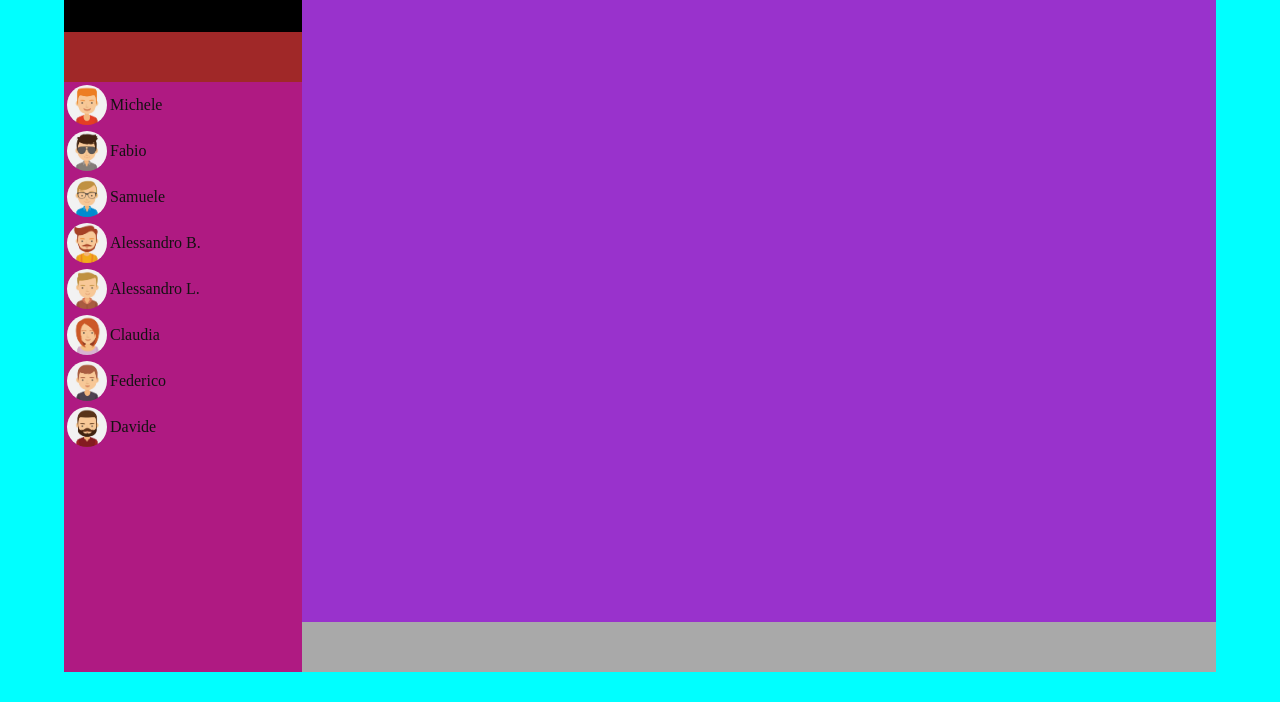
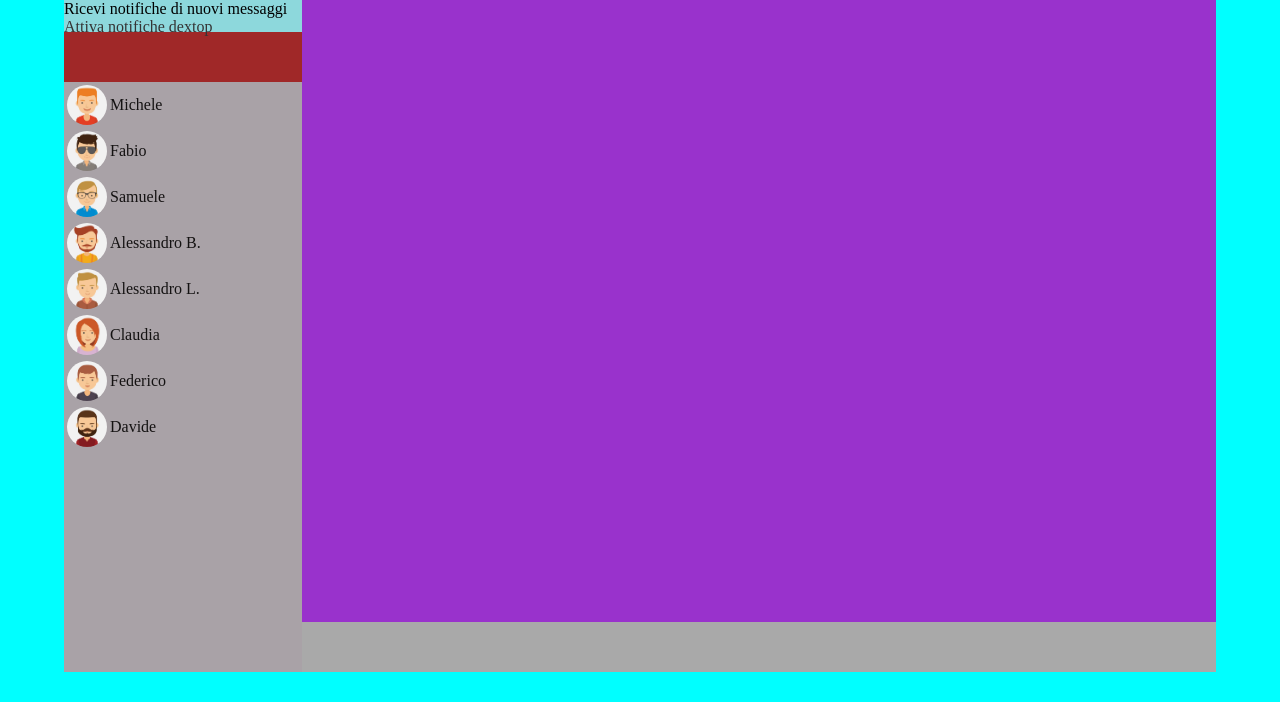
Before and after one commit to DeniPingiori/vue-boolzapp, a plain HTML site: page index.html in a window 1280 px wide. Shown: the part 98-800 px from the top of the page. Drawn offline with nearby package versions, Linux system fonts and the light colour scheme.

Commit message:
[upd] upd notifiche

```diff
--- a/css/style.css
+++ b/css/style.css
@@ -61,8 +61,18 @@ body {
 
 .notifiche {
     height: 50px;
-    background-color: black;
+    background-color: rgb(141, 216, 220);
     color: #ffff;
+}
+.col-1 {
+
+    color: black;
+    align-content:end;
+}
+
+.col-2 {
+    display: flex;
+    color: rgb(53, 52, 52);
 }
 .src {
     height: 50px;
@@ -71,7 +81,7 @@ body {
 }
 .list {
     height: calc(100vh - 60px - 50px - 50px - 50px);
-    background-color: rgb(175, 26, 130);
+    background-color: rgb(169, 162, 167);
     color: #141212;
     overflow-y: auto;
 }
--- a/index.html
+++ b/index.html
@@ -23,7 +23,13 @@
                     </div>
                 </div>
                 <div class="notifiche">
-
+                    <i class="fa-solid fa-bell-slash"></i>
+                    <div class="col-1">
+                    <p>Ricevi notifiche di nuovi messaggi</p>
+                    </div>
+                    <div class="col-2">
+                        <p>Attiva notifiche dextop</p>
+                    </div>
                 </div>
                 <div class="src">
 
```
